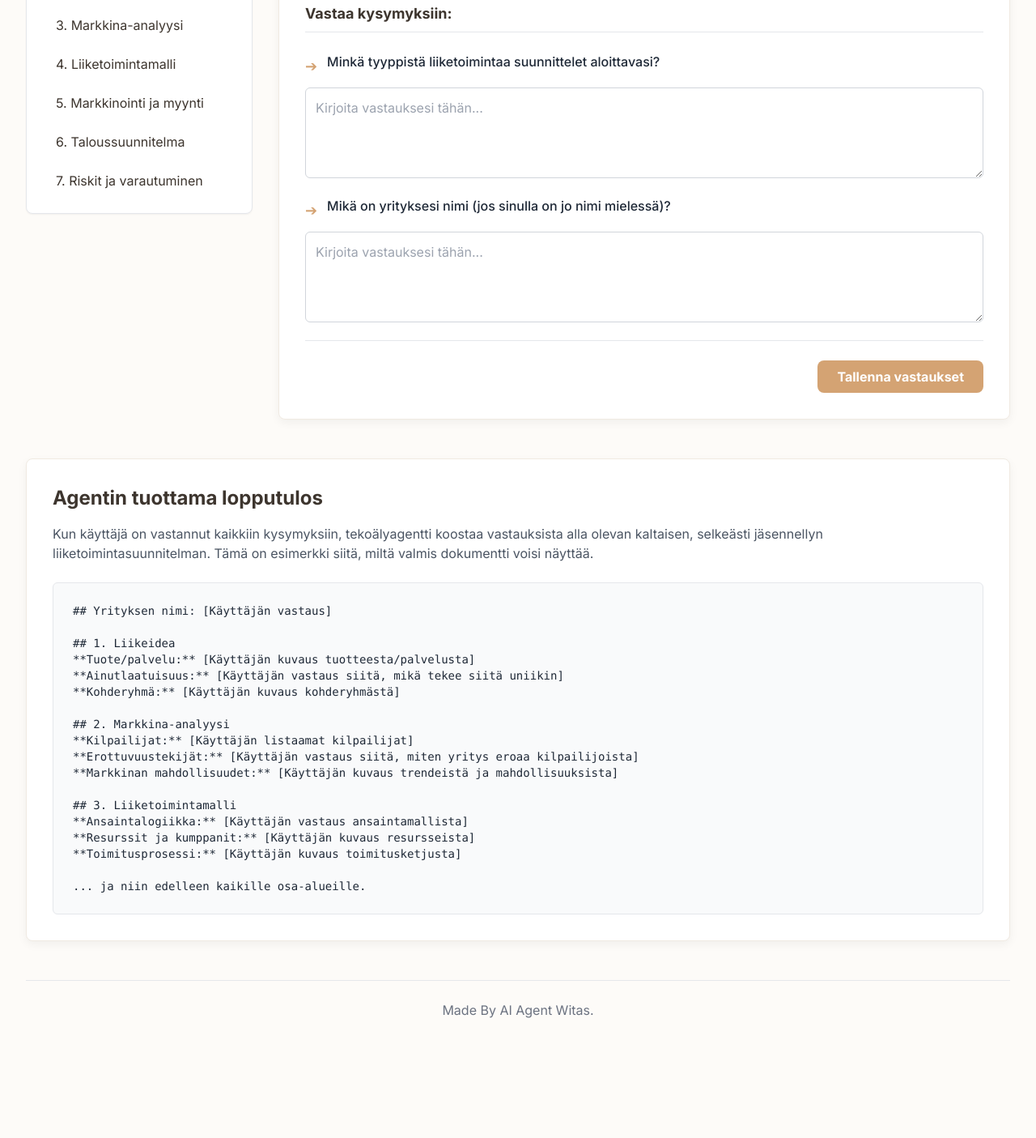
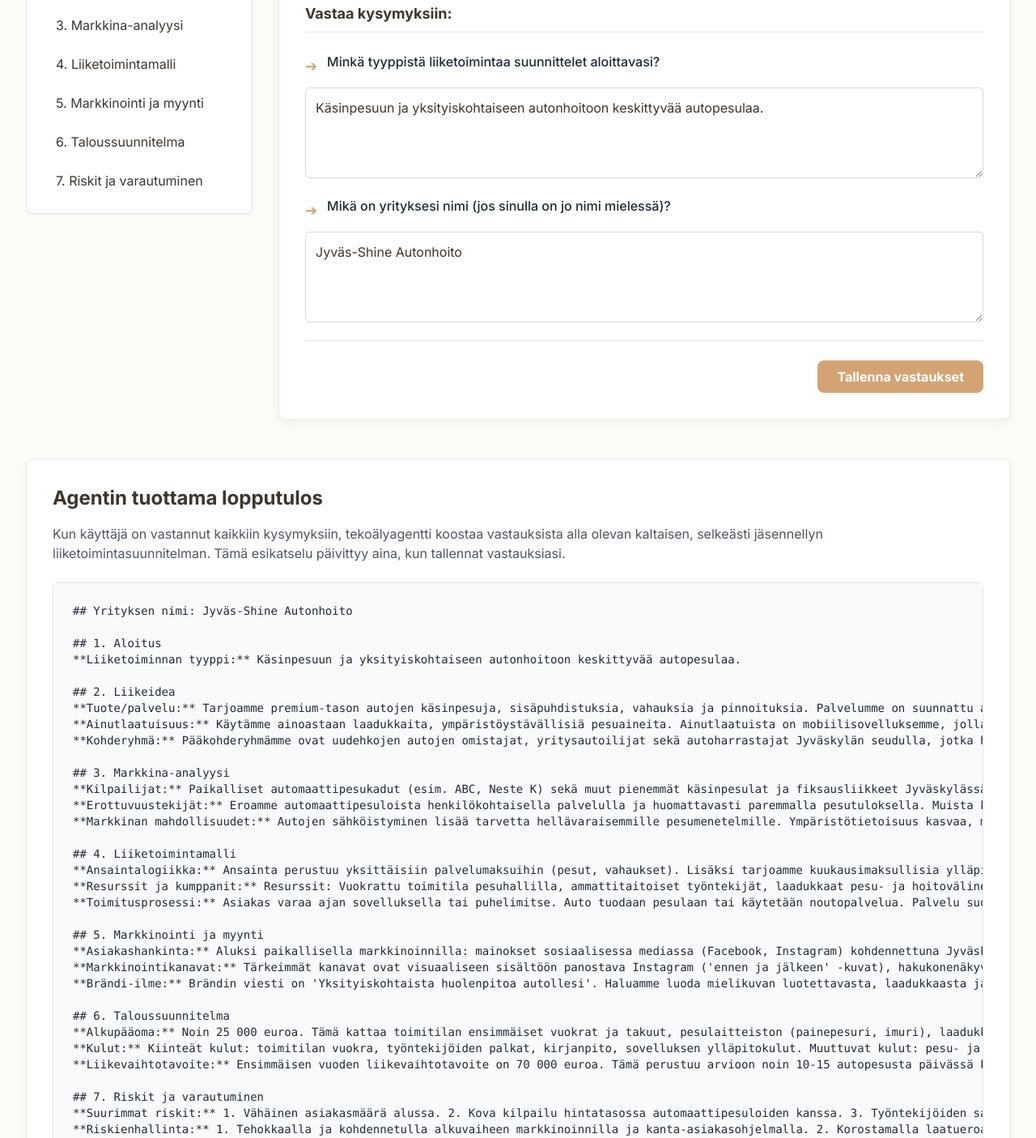
Before and after one commit to ehsanmohajer/liiketoimintasuunnitelma-agentti, a plain HTML site: page index.html in a window 1280 px wide. Shown: the part 306-1711 px from the top of the page at 81% size. Before the commit the page ends 1621 px from the top, so only its background shows below. Drawn offline with nearby package versions, Linux system fonts and the light colour scheme.

Commit message:
Update index.html

```diff
--- a/index.html
+++ b/index.html
@@ -76,31 +76,14 @@
 
         <section id="final-output-section" class="mt-12 p-6 md:p-8 rounded-lg content-card">
              <h2 class="text-2xl font-bold mb-4">Agentin tuottama lopputulos</h2>
-             <p class="mb-6 text-gray-600">Kun käyttäjä on vastannut kaikkiin kysymyksiin, tekoälyagentti koostaa vastauksista alla olevan kaltaisen, selkeästi jäsennellyn liiketoimintasuunnitelman. Tämä on esimerkki siitä, miltä valmis dokumentti voisi näyttää.</p>
+             <p class="mb-6 text-gray-600">Kun käyttäjä on vastannut kaikkiin kysymyksiin, tekoälyagentti koostaa vastauksista alla olevan kaltaisen, selkeästi jäsennellyn liiketoimintasuunnitelman. Tämä esikatselu päivittyy aina, kun tallennat vastauksiasi.</p>
              <div class="bg-gray-50 p-6 rounded-md border border-gray-200 text-sm font-mono text-gray-800 overflow-x-auto">
-                 <pre><code>## Yrityksen nimi: [Käyttäjän vastaus]
-
-## 1. Liikeidea
-**Tuote/palvelu:** [Käyttäjän kuvaus tuotteesta/palvelusta]
-**Ainutlaatuisuus:** [Käyttäjän vastaus siitä, mikä tekee siitä uniikin]
-**Kohderyhmä:** [Käyttäjän kuvaus kohderyhmästä]
-
-## 2. Markkina-analyysi
-**Kilpailijat:** [Käyttäjän listaamat kilpailijat]
-**Erottuvuustekijät:** [Käyttäjän vastaus siitä, miten yritys eroaa kilpailijoista]
-**Markkinan mahdollisuudet:** [Käyttäjän kuvaus trendeistä ja mahdollisuuksista]
-
-## 3. Liiketoimintamalli
-**Ansaintalogiikka:** [Käyttäjän vastaus ansaintamallista]
-**Resurssit ja kumppanit:** [Käyttäjän kuvaus resursseista]
-**Toimitusprosessi:** [Käyttäjän kuvaus toimitusketjusta]
-
-... ja niin edelleen kaikille osa-alueille.</code></pre>
+                 <pre><code id="final-plan-code"></code></pre>
              </div>
         </section>
 
         <footer class="text-center mt-12 py-6 border-t border-gray-200">
-            <p class="text-gray-500">Made By AI Agent Witas.</p>
+            <p class="text-gray-500">Made By Witas AI Agent.</p>
         </footer>
     </div>
 
@@ -112,8 +95,8 @@
                 heading: 'Tervetuloa & Aloitus',
                 description: 'Ensimmäisessä vaiheessa agentti toivottaa käyttäjän tervetulleeksi, selittää prosessin lyhyesti ja kerää perustiedot aloitettavasta liiketoiminnasta. Tämä luo pohjan koko suunnitelmalle.',
                 questions: [
-                    'Minkä tyyppistä liiketoimintaa suunnittelet aloittavasi?',
-                    'Mikä on yrityksesi nimi (jos sinulla on jo nimi mielessä)?'
+                    { key: 'Liiketoiminnan tyyppi', text: 'Minkä tyyppistä liiketoimintaa suunnittelet aloittavasi?' },
+                    { key: 'Yrityksen nimi', text: 'Mikä on yrityksesi nimi (jos sinulla on jo nimi mielessä)?' }
                 ]
             },
             {
@@ -122,9 +105,9 @@
                 heading: 'Liikeidea',
                 description: 'Tässä osiossa pureudutaan ytimeen: mitä yritys myy, kenelle ja miksi se on erityinen. Agentti auttaa kirkastamaan liikeidean peruspilarit.',
                 questions: [
-                    'Kuvaile yrityksesi tarjoamaa tuotetta tai palvelua lyhyesti.',
-                    'Mikä tekee tuotteestasi tai palvelustasi ainutlaatuisen?',
-                    'Kenelle tuotteesi tai palvelusi on suunnattu (kohderyhmä)?'
+                    { key: 'Tuote/palvelu', text: 'Kuvaile yrityksesi tarjoamaa tuotetta tai palvelua lyhyesti.' },
+                    { key: 'Ainutlaatuisuus', text: 'Mikä tekee tuotteestasi tai palvelustasi ainutlaatuisen?' },
+                    { key: 'Kohderyhmä', text: 'Kenelle tuotteesi tai palvelusi on suunnattu (kohderyhmä)?' }
                 ]
             },
             {
@@ -133,9 +116,9 @@
                 heading: 'Markkina-analyysi',
                 description: 'Yksikään yritys ei toimi tyhjiössä. Tässä vaiheessa agentti ohjaa yrittäjää analysoimaan kilpailukenttää ja tunnistamaan markkinan mahdollisuuksia ja trendejä.',
                 questions: [
-                    'Ketkä ovat tärkeimmät kilpailijasi?',
-                    'Miten yrityksesi eroaa kilpailijoista?',
-                    'Millaisia trendejä tai mahdollisuuksia markkinoilla on tällä hetkellä?'
+                    { key: 'Kilpailijat', text: 'Ketkä ovat tärkeimmät kilpailijasi?' },
+                    { key: 'Erottuvuustekijät', text: 'Miten yrityksesi eroaa kilpailijoista?' },
+                    { key: 'Markkinan mahdollisuudet', text: 'Millaisia trendejä tai mahdollisuuksia markkinoilla on tällä hetkellä?' }
                 ]
             },
             {
@@ -144,9 +127,9 @@
                 heading: 'Liiketoimintamalli',
                 description: 'Miten yritys tekee rahaa ja mitä sen pyörittämiseen vaaditaan? Agentti auttaa määrittelemään ansaintalogiikan, tarvittavat resurssit ja käytännön toimintatavat.',
                 questions: [
-                    'Miten aiot ansaita rahaa (esim. tuotemyynti, palvelumaksu, tilausmalli)?',
-                    'Millaisia keskeisiä resursseja ja kumppanuuksia tarvitset toiminnan pyörittämiseen?',
-                    'Miten tuotteen toimitus tai palvelun tuottaminen käytännössä tapahtuu?'
+                    { key: 'Ansaintalogiikka', text: 'Miten aiot ansaita rahaa (esim. tuotemyynti, palvelumaksu, tilausmalli)?' },
+                    { key: 'Resurssit ja kumppanit', text: 'Millaisia keskeisiä resursseja ja kumppanuuksia tarvitset toiminnan pyörittämiseen?' },
+                    { key: 'Toimitusprosessi', text: 'Miten tuotteen toimitus tai palvelun tuottaminen käytännössä tapahtuu?' }
                 ]
             },
             {
@@ -155,9 +138,9 @@
                 heading: 'Markkinointi ja myynti',
                 description: 'Loistava tuote ei myy itse itseään. Tässä osiossa agentti auttaa suunnittelemaan, miten potentiaaliset asiakkaat tavoitetaan ja miten heidät vakuutetaan.',
                 questions: [
-                    'Miten aiot tavoittaa ensimmäiset asiakkaasi?',
-                    'Mitkä markkinointikanavat ovat sinulle tärkeimpiä (esim. sosiaalinen media, verkkosivut, suosittelut)?',
-                    'Millaisen mielikuvan ja viestin haluat brändillesi luoda?'
+                    { key: 'Asiakashankinta', text: 'Miten aiot tavoittaa ensimmäiset asiakkaasi?' },
+                    { key: 'Markkinointikanavat', text: 'Mitkä markkinointikanavat ovat sinulle tärkeimpiä (esim. sosiaalinen media, verkkosivut, suosittelut)?' },
+                    { key: 'Brändi-ilme', text: 'Millaisen mielikuvan ja viestin haluat brändillesi luoda?' }
                 ]
             },
             {
@@ -166,9 +149,9 @@
                 heading: 'Taloussuunnitelma',
                 description: 'Raha on yritystoiminnan polttoainetta. Agentti ohjaa yrittäjää laatimaan alustavan arvion tarvittavasta pääomasta, kuluista ja tulotavoitteista.',
                 questions: [
-                    'Mitä arvioit tarvitsevasi alkupääomaa toiminnan käynnistämiseen?',
-                    'Mitkä ovat suurimmat kiinteät ja muuttuvat kulusi kuukausitasolla?',
-                    'Mikä on realistinen liikevaihtotavoitteesi ensimmäisen vuoden aikana?'
+                    { key: 'Alkupääoma', text: 'Mitä arvioit tarvitsevasi alkupääomaa toiminnan käynnistämiseen?' },
+                    { key: 'Kulut', text: 'Mitkä ovat suurimmat kiinteät ja muuttuvat kulusi kuukausitasolla?' },
+                    { key: 'Liikevaihtotavoite', text: 'Mikä on realistinen liikevaihtotavoitteesi ensimmäisen vuoden aikana?' }
                 ]
             },
             {
@@ -177,16 +160,72 @@
                 heading: 'Riskit ja varautuminen',
                 description: 'Hyvään suunnitteluun kuuluu myös varautuminen vastoinkäymisiin. Viimeisessä vaiheessa agentti auttaa tunnistamaan potentiaalisia riskejä ja miettimään keinoja niiden hallintaan.',
                 questions: [
-                    'Mitkä ovat kolme suurinta riskiä liiketoiminnallesi?',
-                    'Miten aiot hallita tai pienentää näitä riskejä?'
+                    { key: 'Suurimmat riskit', text: 'Mitkä ovat kolme suurinta riskiä liiketoiminnallesi?' },
+                    { key: 'Riskienhallinta', text: 'Miten aiot hallita tai pienentää näitä riskejä?' }
                 ]
             }
         ];
 
-        const userAnswers = {};
+        const userAnswers = {
+            "aloitus": {
+                "0": "Käsinpesuun ja yksityiskohtaiseen autonhoitoon keskittyvää autopesulaa.",
+                "1": "Jyväs-Shine Autonhoito"
+            },
+            "liikeidea": {
+                "0": "Tarjoamme premium-tason autojen käsinpesuja, sisäpuhdistuksia, vahauksia ja pinnoituksia. Palvelumme on suunnattu autoilijoille, jotka arvostavat laadukasta jälkeä ja henkilökohtaista palvelua.",
+                "1": "Käytämme ainoastaan laadukkaita, ympäristöystävällisiä pesuaineita. Ainutlaatuista on mobiilisovelluksemme, jolla voi varata ajan, seurata työn etenemistä ja maksaa vaivattomasti. Tarjoamme myös nouto- ja palautuspalvelun Jyväskylän alueella.",
+                "2": "Pääkohderyhmämme ovat uudehkojen autojen omistajat, yritysautoilijat sekä autoharrastajat Jyväskylän seudulla, jotka haluavat pitää autonsa arvossa ja moitteettomassa kunnossa."
+            },
+            "markkina-analyysi": {
+                "0": "Paikalliset automaattipesukadut (esim. ABC, Neste K) sekä muut pienemmät käsinpesulat ja fiksausliikkeet Jyväskylässä.",
+                "1": "Eroamme automaattipesuloista henkilökohtaisella palvelulla ja huomattavasti paremmalla pesutuloksella. Muista käsinpesuloista erotumme modernilla teknologialla (sovellus) ja asiakaskokemukseen panostamisella (noutopalvelu, siisti odotustila).",
+                "2": "Autojen sähköistyminen lisää tarvetta hellävaraisemmille pesumenetelmille. Ympäristötietoisuus kasvaa, mikä suosii ekologisten pesuaineiden käyttöä. Kiireiset ihmiset arvostavat aikaa säästäviä palveluita, kuten noutopalvelua."
+            },
+            "liiketoimintamalli": {
+                "0": "Ansainta perustuu yksittäisiin palvelumaksuihin (pesut, vahaukset). Lisäksi tarjoamme kuukausimaksullisia ylläpitosopimuksia yritysasiakkaille ja myymme pientä valikoimaa laadukkaita autonhoitotuotteita.",
+                "1": "Resurssit: Vuokrattu toimitila pesuhallilla, ammattitaitoiset työntekijät, laadukkaat pesu- ja hoitovälineet. Kumppanuudet: Yhteistyö paikallisten autoliikkeiden ja yritysten kanssa heidän autokantansa ylläpidossa.",
+                "2": "Asiakas varaa ajan sovelluksella tai puhelimitse. Auto tuodaan pesulaan tai käytetään noutopalvelua. Palvelu suoritetaan sovitusti, ja asiakas saa ilmoituksen, kun auto on valmis. Maksu tapahtuu sovelluksen kautta tai paikan päällä."
+            },
+            "markkinointi": {
+                "0": "Aluksi paikallisella markkinoinnilla: mainokset sosiaalisessa mediassa (Facebook, Instagram) kohdennettuna Jyväskylän alueelle, avajaistarjoukset ja yhteistyö paikallisten autoalan vaikuttajien kanssa.",
+                "1": "Tärkeimmät kanavat ovat visuaaliseen sisältöön panostava Instagram ('ennen ja jälkeen' -kuvat), hakukonenäkyvyys (Google Maps) ja tyytyväisten asiakkaiden suosittelut.",
+                "2": "Brändin viesti on 'Yksityiskohtaista huolenpitoa autollesi'. Haluamme luoda mielikuvan luotettavasta, laadukkaasta ja modernista premium-palvelusta, joka tekee auton omistamisesta vaivattomampaa."
+            },
+            "taloussuunnitelma": {
+                "0": "Noin 25 000 euroa. Tämä kattaa toimitilan ensimmäiset vuokrat ja takuut, pesulaitteiston (painepesuri, imuri), laadukkaat pesuaineet ja tarvikkeet, sekä markkinoinnin aloittamisen.",
+                "1": "Kiinteät kulut: toimitilan vuokra, työntekijöiden palkat, kirjanpito, sovelluksen ylläpitokulut. Muuttuvat kulut: pesu- ja hoitoaineet, vesi, sähkö, markkinointikulut.",
+                "2": "Ensimmäisen vuoden liikevaihtotavoite on 70 000 euroa. Tämä perustuu arvioon noin 10-15 autopesusta päivässä keskimääräisellä palveluhinnalla."
+            },
+            "riskit": {
+                "0": "1. Vähäinen asiakasmäärä alussa. 2. Kova kilpailu hintatasossa automaattipesuloiden kanssa. 3. Työntekijöiden saatavuus ja pysyvyys.",
+                "1": "1. Tehokkaalla ja kohdennetulla alkuvaiheen markkinoinnilla ja kanta-asiakasohjelmalla. 2. Korostamalla laatueroa ja tarjoamalla lisäarvopalveluita (nouto, sovellus). 3. Tarjoamalla kilpailukykyisen palkan ja hyvän työympäristön."
+            }
+        };
 
         const navigationEl = document.getElementById('navigation').querySelector('ul');
         const contentEl = document.getElementById('content');
+        const finalPlanEl = document.getElementById('final-plan-code');
+
+        function updateFinalPlan() {
+            let finalText = "";
+            const companyName = userAnswers['aloitus'] ? (userAnswers['aloitus']['1'] || '[Yrityksen nimeä ei ole määritetty]') : '[Yrityksen nimeä ei ole määritetty]';
+            finalText += `## Yrityksen nimi: ${companyName}\n\n`;
+
+            agentData.forEach(section => {
+                finalText += `## ${section.title}\n`;
+                section.questions.forEach((question, index) => {
+                    if (question.key === 'Yrityksen nimi') return; // Handled at the top
+
+                    const answer = userAnswers[section.id] ? (userAnswers[section.id][index] || '[Ei vastausta]') : '[Ei vastausta]';
+                    finalText += `**${question.key}:** ${answer}\n`;
+                });
+                finalText += '\n';
+            });
+
+            if (finalPlanEl) {
+                finalPlanEl.textContent = finalText.trim();
+            }
+        }
 
         function renderContent(sectionId) {
             const sectionData = agentData.find(item => item.id === sectionId);
@@ -202,7 +241,7 @@
                     <div class="mb-6">
                         <label for="${sectionId}-${index}" class="block font-medium text-gray-800 mb-2 flex items-start">
                             <span class="mr-3 mt-1 text-lg text-[#D4A373]">➔</span>
-                            <span>${q}</span>
+                            <span>${q.text}</span>
                         </label>
                         <textarea id="${sectionId}-${index}"
                                   class="mt-1 w-full p-3 rounded-md border border-gray-300 focus:ring-2 focus:ring-[#E6CBA8] focus:border-[#D4A373] transition duration-150 ease-in-out h-28"
@@ -266,6 +305,9 @@
                     e.preventDefault();
                     const sectionId = e.target.id.replace('save-button-', '');
                     const feedbackEl = document.getElementById(`save-feedback-${sectionId}`);
+
+                    updateFinalPlan();
+
                     if (feedbackEl) {
                         feedbackEl.classList.remove('opacity-0');
                         setTimeout(() => {
@@ -276,6 +318,7 @@
             });
 
             renderContent(agentData[0].id);
+            updateFinalPlan();
 
             const style = document.createElement('style');
             style.innerHTML = `
```
